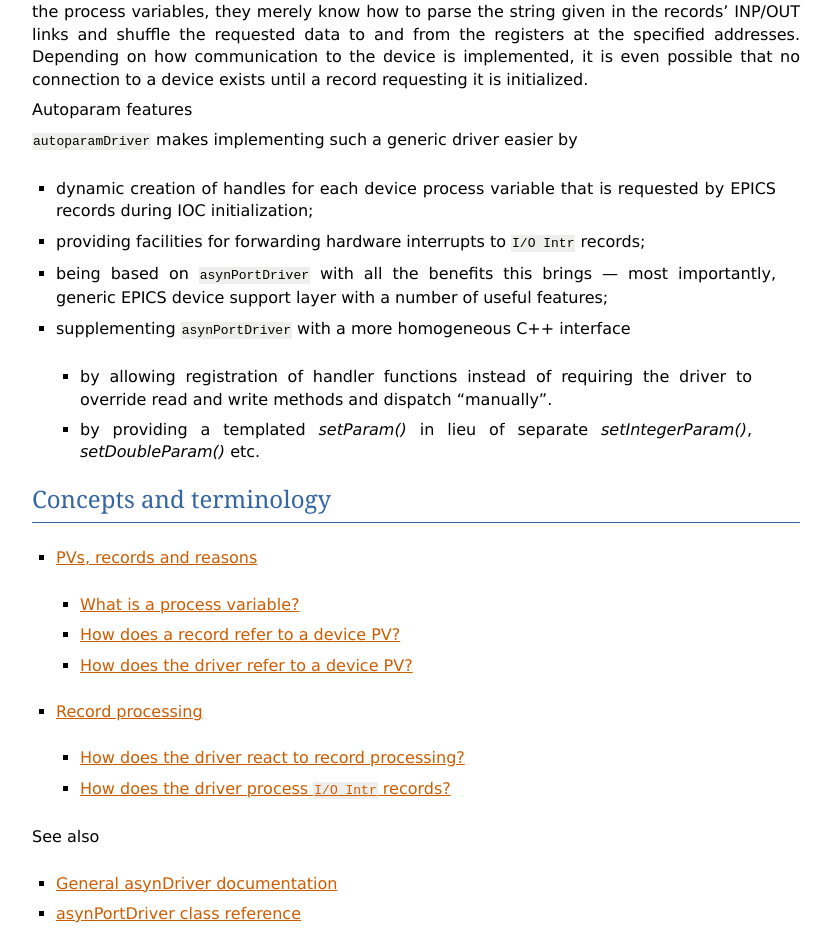
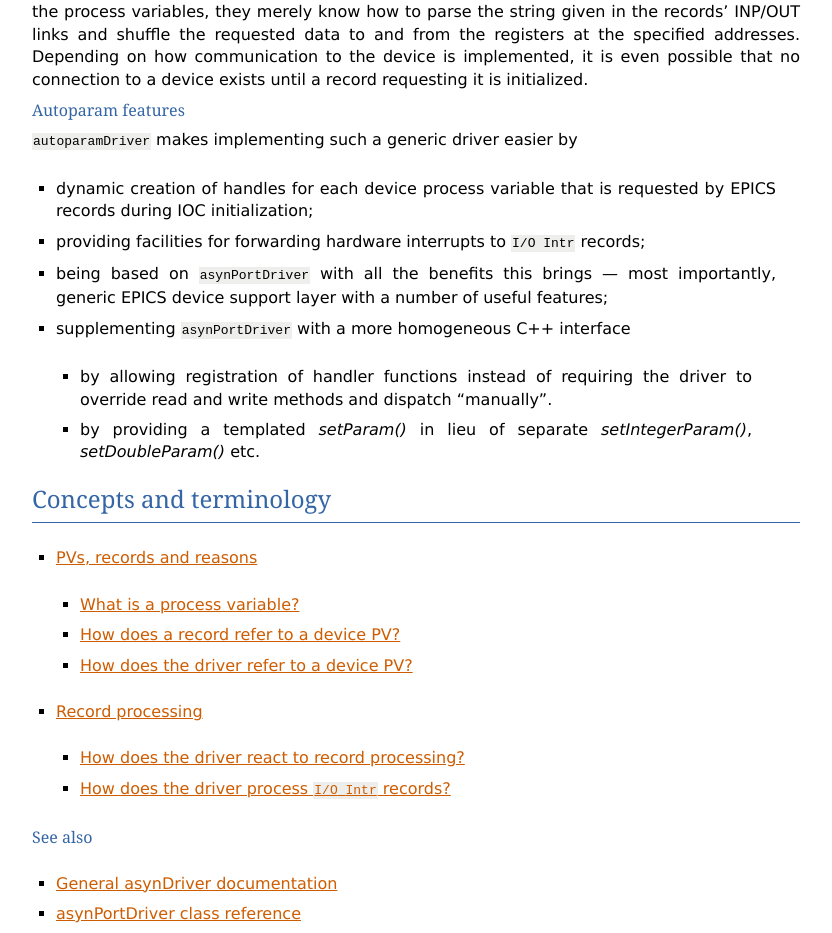
Before and after one commit to Cosylab/autoparamDriver, a Sphinx documentation site: the page built from docs/source/introduction.rst, in a window 1280 px wide. Shown: the part 693-1626 px from the top of the page, without its empty margins (48-880 px from the left). Built offline with Sphinx 7.4.7, drawn with Linux system fonts in a browser that asks for light colours; the version number could not be read and is left out.

Commit message:
docs: make 'rubric' stand out a bit
The agogo theme doesn't define a CSS class for rubric for some reason.

```diff
--- /dev/null
+++ b/docs/source/_static/custom.css
@@ -0,0 +1,9 @@
+@import 'agogo.css';
+
+/* This is a copy of h4 from agogo */
+p.rubric {
+  font-family: "Georgia", "Times New Roman", serif;
+  font-weight: normal;
+  color: #3465a4;
+  margin-bottom: .8em;
+}
--- a/docs/source/conf.py
+++ b/docs/source/conf.py
@@ -51,6 +51,7 @@
 # a list of builtin themes.
 #
 html_theme = 'agogo'
+html_style = 'custom.css'
 
 # Add any paths that contain custom static files (such as style sheets) here,
 # relative to this directory. They are copied after the builtin static files,
```
